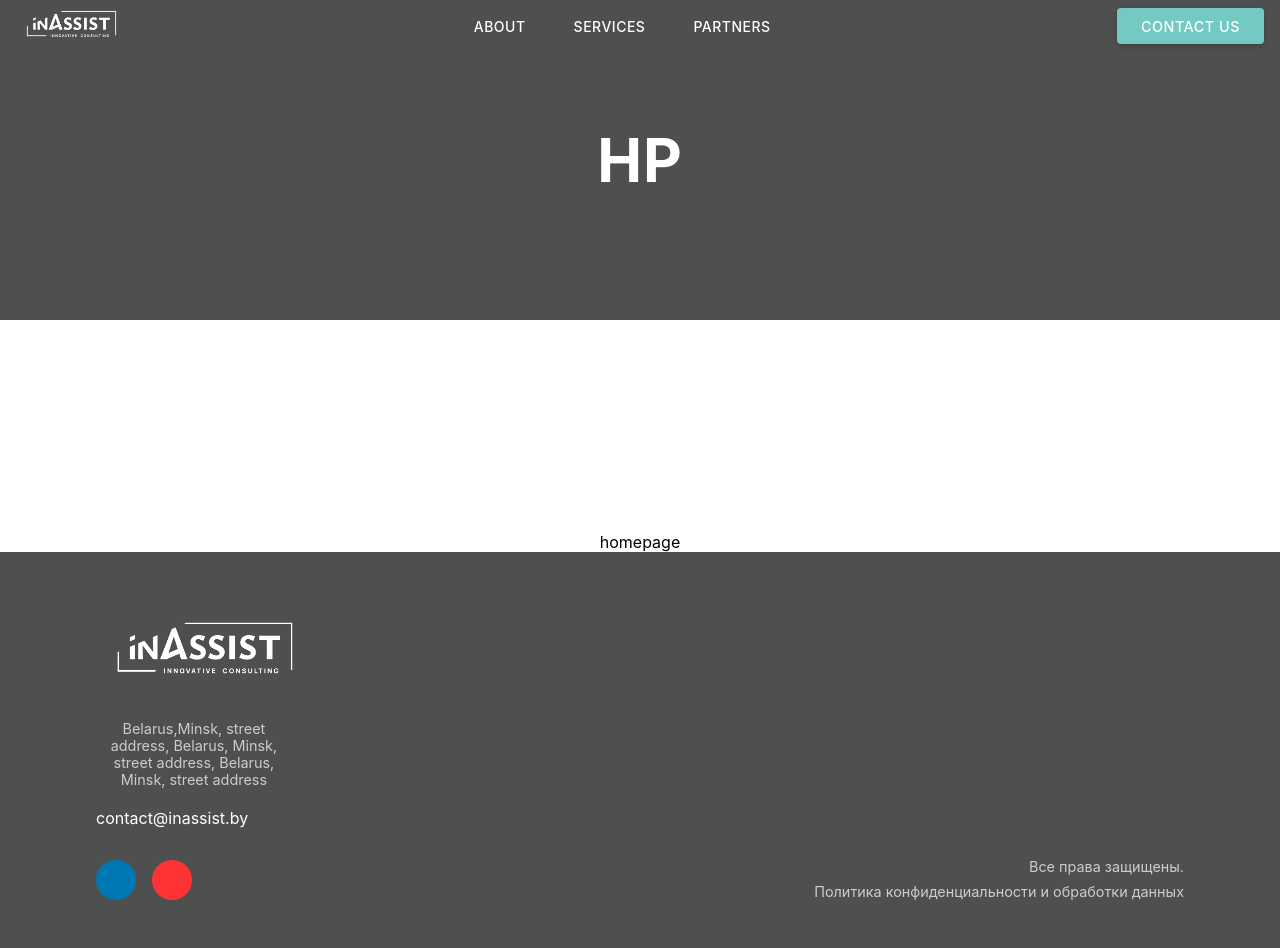
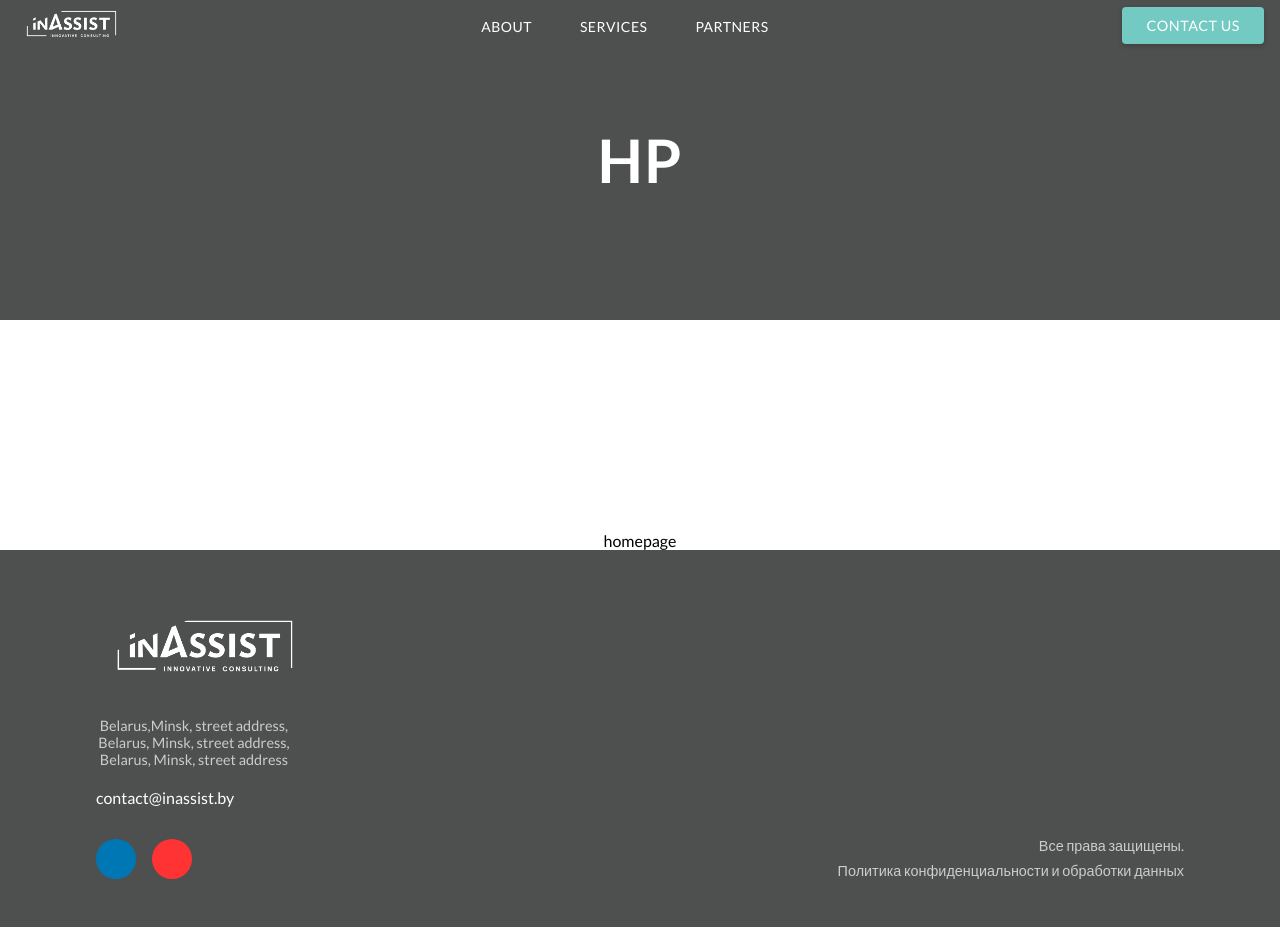
Before and after one commit to JustEmptyx/inassist, a React (Create React App) app: page / in a window 1280 px wide. After the commit the page ends 927 px from the top, so only its background shows below. Built offline with nearby package versions, Linux system fonts and the light colour scheme.

Commit message:
Added corporate font; Brand colors added to root;

```diff
--- a/public/index.html
+++ b/public/index.html
@@ -9,6 +9,10 @@
       name="description"
       content="Web site created using create-react-app"
     />
+    <link rel="preconnect" href="https://fonts.googleapis.com">
+    <link rel="preconnect" href="https://fonts.gstatic.com" crossorigin>
+    <link href="https://fonts.googleapis.com/css2?family=Lato:wght@300;400;700;900&display=swap" rel="stylesheet">
+
     <link rel="apple-touch-icon" href="%PUBLIC_URL%/logo192.png" />
     <!--
       manifest.json provides metadata used when your web app is installed on a
--- a/src/App.css
+++ b/src/App.css
@@ -1,5 +1,22 @@
+:root {
+  --font-primary: 'Lato', sans-serif;
+  --font-weight-light: 300;
+  --font-weight-regular: 400;
+  --font-weight-bold: 700;
+  --font-weight-black: 900;
+
+  --color-navy: #72cac3;
+  --color-dark-navy: #00a399;
+  --color-navy75:#96d5ce;
+  --color-navy50: #b8e2de;
+  --color-navy25:: #dcf0ec;
+  --color-graphite: #4e4f4f;
+  --color-black:  #1b1412;
+}
+
 .App {
   text-align: center;
+  font-family: 'Lato',sans-serif;
 }
 
 .App-logo {
@@ -47,3 +64,13 @@ body {
   margin: 0;
   padding: 0;
 }
+
+section {
+  min-height: 100vh;
+  padding: 80px 0;
+  scroll-margin-top: 80px;
+}
+
+html {
+  scroll-behavior: smooth;
+}
```
